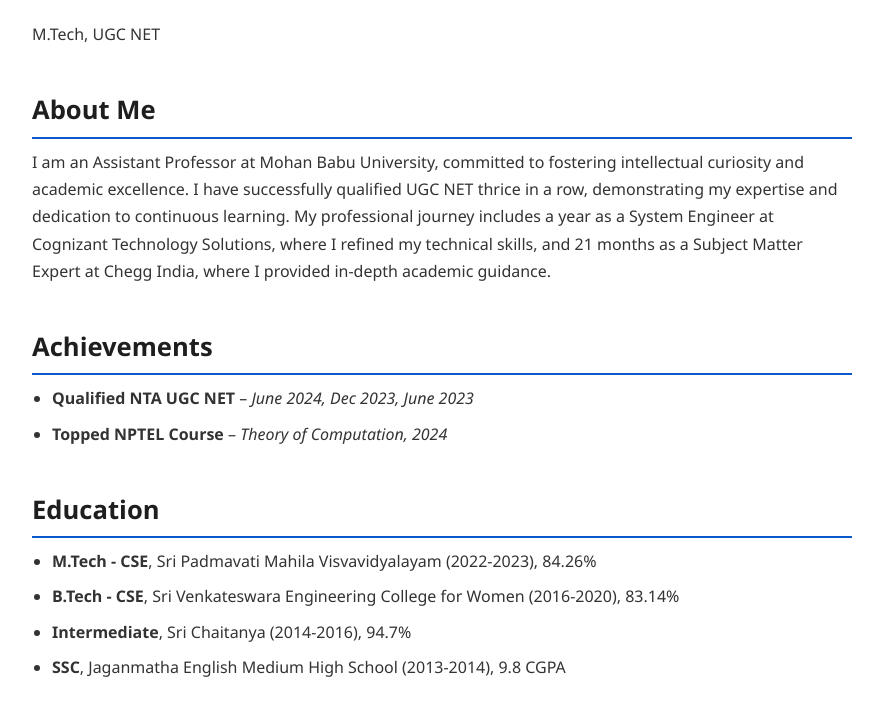
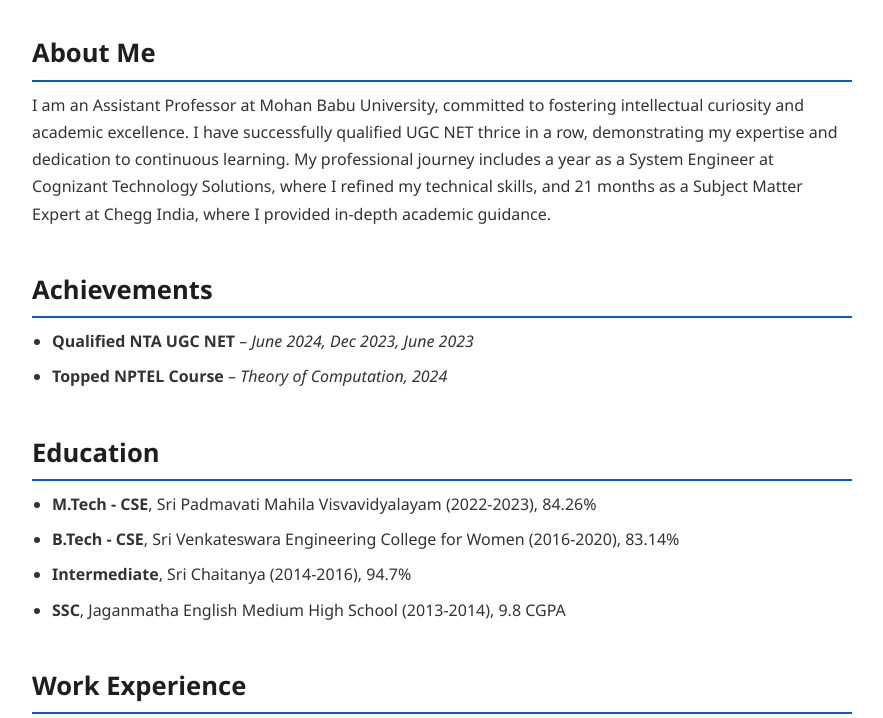
Before and after one commit to CNithisha23/CNithisha23.github.io, a plain HTML site: page index.html in a window 1280 px wide. Shown: the part 154-872 px from the top of the page, without its empty margins (198-1081 px from the left). Drawn offline with Linux system fonts and the light colour scheme.

Commit message:
Update index.html

```diff
--- a/index.html
+++ b/index.html
@@ -12,7 +12,7 @@
     <div class="container">
         <!-- Name Header -->
         <section id="header">
-            <h1>Nithisha Chintham</h1> <p> M.Tech, UGC NET </p>
+            <h1>Nithisha Chintham</h1>
         </section>
 
         <!-- About Me -->
```
